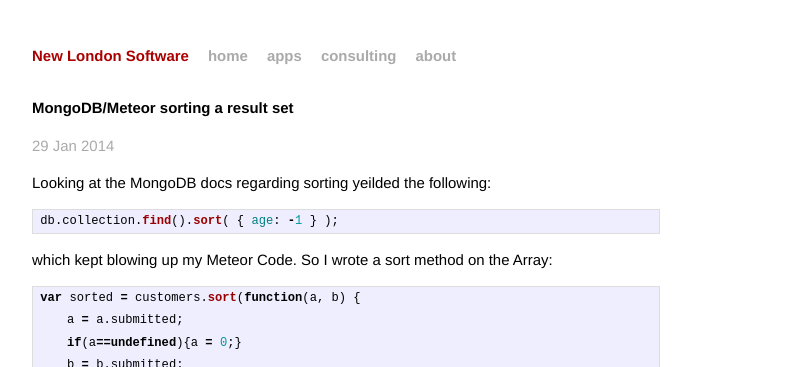
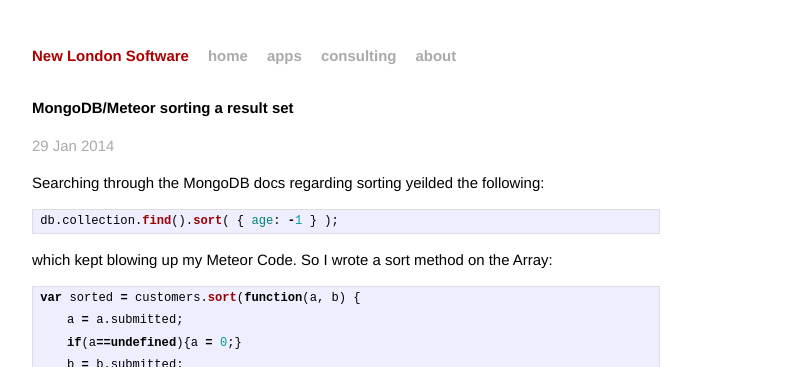
Before and after one commit to travishubbard/travishubbard.github.io, a Jekyll site: the page built from _posts/2014-01-29-mongodb-sort.markdown, in a window 1280 px wide. Shown: the top 367 px of the page, without its empty margins (294-1096 px from the left). Built offline with Jekyll 4.4.1, drawn with Linux system fonts in a browser that asks for light colours; Markdown is read by kramdown in place of the engine named in the settings.

Commit message:
blog entry on sorting collection

```diff
--- a/_posts/2014-01-29-mongodb-sort.markdown
+++ b/_posts/2014-01-29-mongodb-sort.markdown
@@ -5,7 +5,7 @@
 categories: MongoDB sort in Meteor
 ---
 
-Looking at the MongoDB docs regarding sorting yeilded the following:
+Searching through the MongoDB docs regarding sorting yeilded the following:
 {% highlight javascript %}
 db.collection.find().sort( { age: -1 } );
 {% endhighlight %}
```
